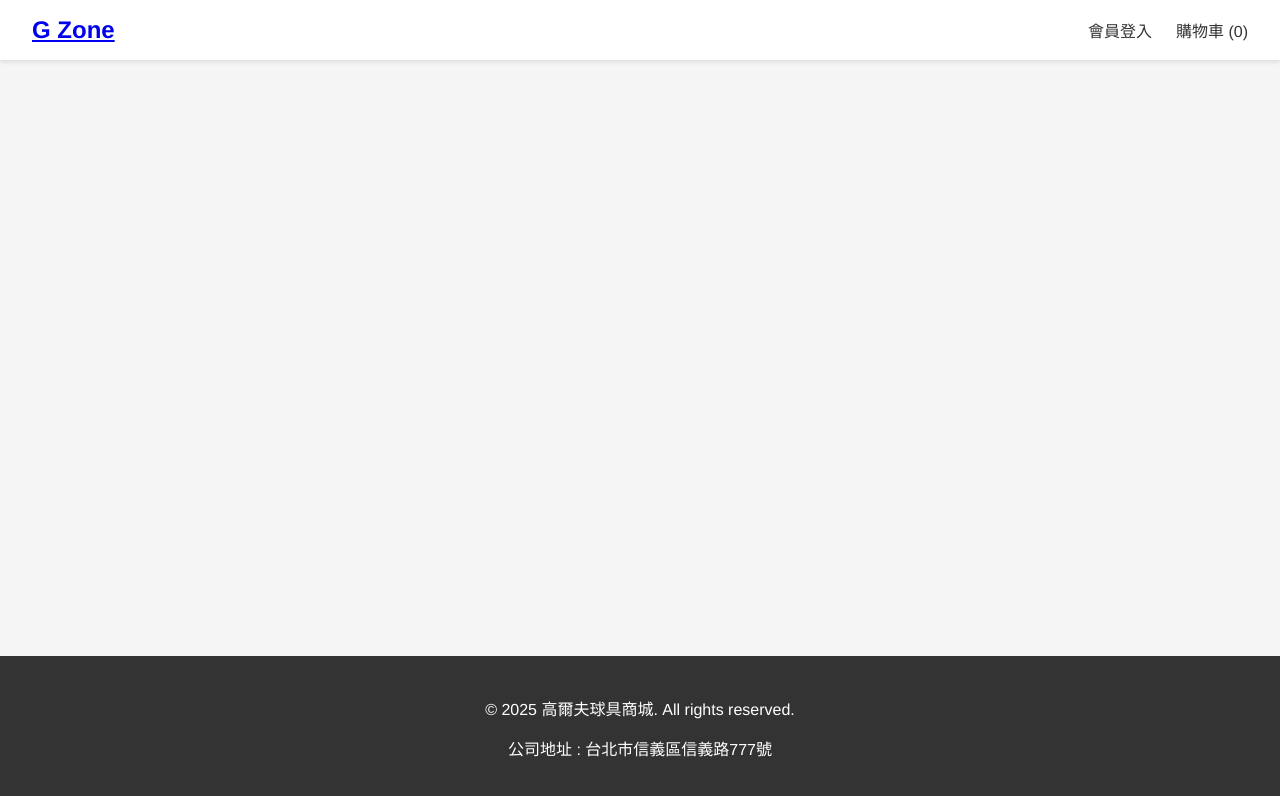
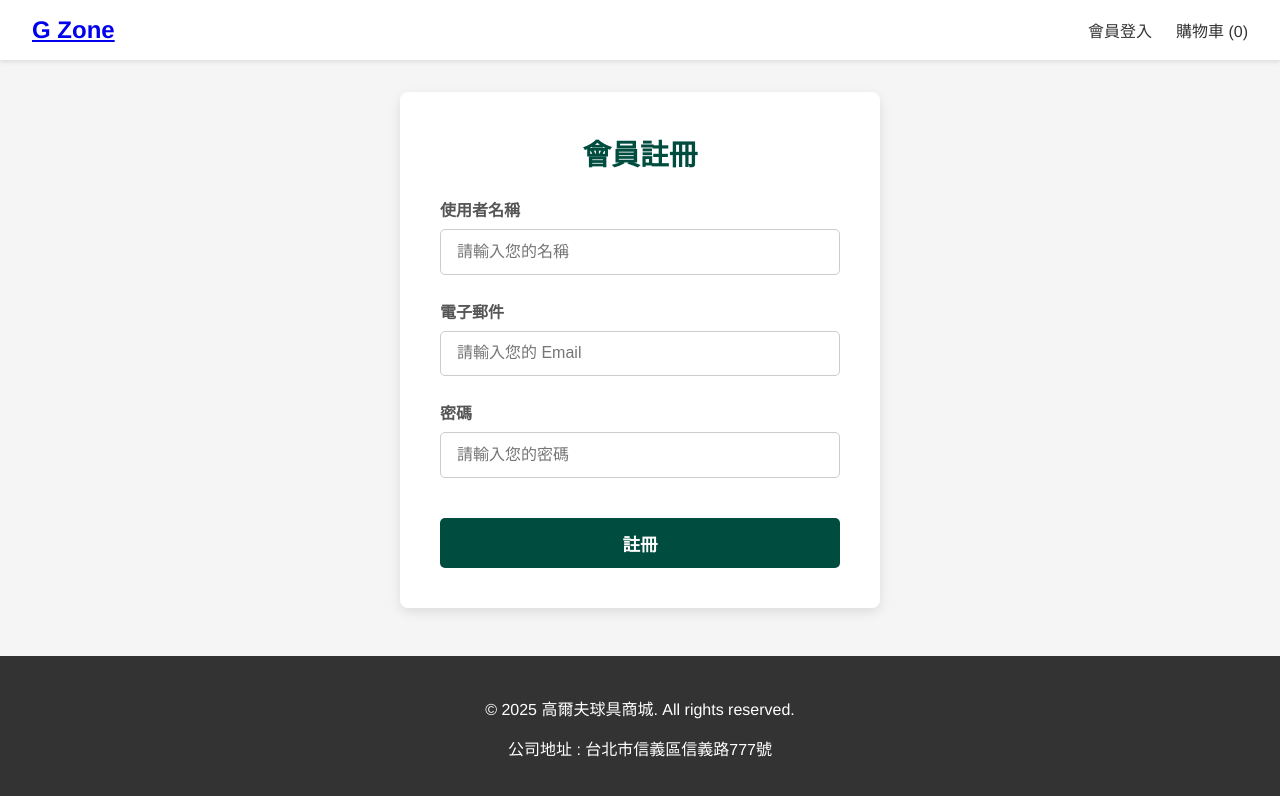
Before and after one commit to CalvinWu394/vue-buygolf-MySQL-frontend, a Vue app: page /register in a window 1280 px wide. Shown: the top 796 px of the page. Built offline with nearby package versions, Linux system fonts and the light colour scheme.

Commit message:
新增會員

```diff
--- a/src/stores/cart.js
+++ b/src/stores/cart.js
@@ -29,7 +29,7 @@ const addToCart = (product, quantity = 1 ) => {
     if(existProduct){
       existProduct.quantity = existProduct.quantity + quantity;
     }else{
-      cart.value.push({ ...product, quantity: quantity });  //展開語法 (...) ,建立複製品並擴充它
+      cart.value.push({ ...product, quantity: quantity });  //展開語法 (...) ,建立複製品並新增quantity這個物件
 
     }
     alert(`將 ${quantity} 個添加至購物車`);
--- /dev/null
+++ b/src/stores/user.js
@@ -0,0 +1,54 @@
+//建立響應式的狀態
+import { ref } from 'vue';
+// 從 'pinia' 引入 defineStore 這個函式，這是定義 store 的起手式；
+import { defineStore } from 'pinia';
+
+//我們將用它來跟後端 API 溝通；
+import axios from 'axios';
+
+// 這裡我們開始定義一個新的 store；
+// 'user' 是這個 store 的唯一 ID，就像是這個倉庫的名字；
+// 第二個參數是一個函式，格式類似元件的 <script setup>，我們可以在裡面定義狀態、動作等；
+export const useUserStore = defineStore("user", () => {
+    // 【狀態 (State)】
+    // 建立一個名為 user 的 ref，初始值為 null；
+    // 這就像在倉庫裡準備一個叫 "user" 的空箱子，之後用來存放登入成功的會員資料；
+    const userInformation = ref(null);
+
+    // 建立一個名為 isLoggedIn 的 ref，初始值為 false；
+    // 這是一個旗標，用來判斷使用者是否已經登入；
+    const isLoggedIn = ref(false);
+
+    // 【動作 (Actions)】
+    // 這裡我們定義一個名為 login 的函式，它是一個非同步 (async) 函式；
+    // 這個函式負責處理登入的邏輯，它接收name、email、password 作為參數；
+    const login = async(username, email, password) =>{
+        try{
+            const response = await axios.post('http://localhost:3000/api/login', {username, email, password});
+            // 如果登入成功 (後端回傳資料)，我們就把回傳的會員資料存到 userInformation 這個 ref 裡；
+            userInformation.value = response.data;
+            console.log(userInformation.value );
+            // 同時，把 isLoggedIn 的旗標設為 true；
+            isLoggedIn.value = true;
+            console.log(`登入成功: ${response.data}`);
+
+            return true;  //會回傳給 Login.vue 的 success
+
+        }catch(error){
+            console.error('登入失敗:',error.response.data);
+            userInformation.value = null;
+            isLoggedIn.value = false;
+
+            return false;  //會回傳給 Login.vue 的 success
+        }
+    }
+
+       // 最後要 export，這樣其他的元件才能使用它們；
+        return{
+        userInformation,
+        isLoggedIn,
+        login
+    };
+
+
+});
--- a/src/views/Home.vue
+++ b/src/views/Home.vue
@@ -2,8 +2,7 @@
 // onMounted: 這是一個「生命週期鉤子」。它會在元件成功掛載到畫面上「之後」執行裡面的程式碼，非常適合用來發送網路請求去要資料。
 // computed: 用來建立「計算屬性」。它會根據一個或多個響應式資料，計算出一個新的值。當依賴的資料改變時，它會自動重新計算。
 import { ref, onMounted, computed } from "vue";
-import { RouterLink } from "vue-router";
-// 【新增】從剛剛安裝的套件中，引入輪播圖需要的元件；
+//【新增】從剛剛安裝的套件中，引入輪播圖需要的元件；
 import 'vue3-carousel/dist/carousel.css'; // 引入輪播圖的基本 CSS 樣式
 import { Carousel, Slide, Pagination, Navigation } from 'vue3-carousel';
 //import { collection, getDocs } from "firebase/firestore";
@@ -243,6 +242,7 @@ const selectCategory = (category) =>{
 
       <h2 class="all-products-title">商品列表</h2>
       <div class="product-grid">
+        <!-- 不需要再次import,因為在main.js透過 app.use(router)已經有宣告為全域 -->
         <RouterLink
           v-for="product in filteredProducts"
           :key="product.firestoreId"
--- a/src/views/Login.vue
+++ b/src/views/Login.vue
@@ -1,21 +1,44 @@
 <script setup>
+//建立響應式變數
 import { ref } from 'vue';
+//從 'vue-router' 引入 useRouter，我們需要它來在登入成功後跳轉頁面；
+import { useRouter } from 'vue-router';
+// 引入我們建立的 useUserStore；
+import { useUserStore } from '../stores/user.js';
 
 // 為了示範 v-model，我們加上 ref
+const username = ref('');
 const email = ref('');
 const password = ref('');
+const router = useRouter();
+const useStore = useUserStore();
 
-const handleLogin = () => {
-  // 這裡可以放登入的邏輯
-  alert(`Email: ${email.value}\n密碼: ${password.value}`);
-};
+// 處理登入邏輯的函式
+// 把它改成 async 函式，因為我們要呼叫非同步的 login action
+const userLogin = async () => {
+  // 呼叫 userStore 中的 login 動作，並傳入使用者輸入的username、email、password
+  // await 會等到 login 函式執行完畢 (無論成功或失敗)
+  const success = await useStore.login(username.value, email.value, password.value);
+  if(success){
+    // 如果成功，就跳出提示訊息
+    alert('登入成功！歡迎回來！');
+    router.push('/');
+  }else{
+    // 如果失敗，就跳出錯誤訊息
+    alert('Email 或密碼錯誤，請重新輸入。');
+  }
+  }
 </script>
 
 <template>
   <div class="login-container">
     <div class="login-box">
       <h2>會員登入</h2>
-      <form @submit.prevent="handleLogin">
+      <form @submit.prevent="userLogin">
+        <div class="form-group">
+          <label for="username">使用者名稱</label>
+          <input type="text" id="username" v-model="username" required placeholder="請輸入您的名稱">
+        </div>
         <div class="form-group">
           <label for="email">電子郵件</label>
           <input type="email" id="email" v-model="email" required placeholder="請輸入您的 Email">
@@ -24,8 +47,10 @@ const handleLogin = () => {
           <label for="password">密碼</label>
           <input type="password" id="password" v-model="password" required placeholder="請輸入您的密碼">
         </div>
+
         <button type="submit">登入</button>
-        <button type="submit">申請會員</button>
+
+        <RouterLink to="/register" class="register-link">申請會員</RouterLink>
       </form>
     </div>
   </div>
@@ -72,6 +97,7 @@ label {
   color: #555;
 }
 
+input[type="text"],
 input[type="email"],
 input[type="password"] {
   width: 100%; /* 寬度填滿容器 */
@@ -84,6 +110,7 @@ input[type="password"] {
 }
 
 /* 當使用者點擊輸入框時的樣式 */
+input[type="text"]:focus,
 input[type="email"]:focus,
 input[type="password"]:focus {
   outline: none; /* 移除預設的藍色外框 */
@@ -113,4 +140,19 @@ button:hover {
 button:active {
   transform: scale(0.98); /* 讓按鈕有被按下去的感覺 */
 }
+
+
+.link-container {
+  margin-top: 1.5rem; /* 和上方登入按鈕的間距 */
+}
+
+.register-link {
+  color: var(--primary-color); /* 連結文字顏色使用主題色 */
+  text-decoration: none; /* 移除底線 */
+  font-weight: 500;
+}
+
+.register-link:hover {
+  text-decoration: underline; /* 滑鼠移上去時才顯示底線 */
+}
 </style>
--- a/src/views/Register.vue
+++ b/src/views/Register.vue
@@ -0,0 +1,145 @@
+<script setup>
+import { ref } from 'vue';
+import axios from 'axios';
+
+const username = ref('');
+const email = ref('');
+const password = ref('');
+
+const axiosRegister = async () => {
+    if( !username.value.trim()|| !email.value.trim() || !password.value.trim() ){
+        alert('尚未輸入內容');
+        return;
+    }
+    const all = {
+      username: username.value,
+      email: email.value,
+      password: password.value
+    }
+
+    try{
+    const response = await axios.post('http://localhost:3000/api/register', all);
+    console.log(response.data);
+    alert('註冊成功！');
+
+    }catch(error){
+    //如果請求失敗，把錯誤訊息印在 console，方便除錯
+    //後端API若跳出錯誤 res.status(401).json({ message: 'Email 或密碼錯誤' });
+    //error.response.data 拿到了 { "message": "Email 或密碼錯誤" } 這個物件。
+    //error.response.data.message 成功取得後端的字串 'Email 或密碼錯誤'。
+    console.error('註冊失敗:', error.response.data.message);
+    //同時也用 alert 提醒使用者
+    alert('註冊失敗');
+  }
+}
+
+</script>
+
+<template>
+<div class="register-container">
+    <div class="register-box">
+      <h2>會員註冊</h2>
+      <form @submit.prevent="axiosRegister">
+        <div class="form-group">
+          <label for="username">使用者名稱</label>
+          <input type="text" id="username" v-model="username" required placeholder="請輸入您的名稱">
+        </div>
+        <div class="form-group">
+          <label for="email">電子郵件</label>
+          <input type="email" id="email" v-model="email" required placeholder="請輸入您的 Email">
+        </div>
+        <div class="form-group">
+          <label for="password">密碼</label>
+          <input type="password" id="password" v-model="password" required placeholder="請輸入您的密碼">
+        </div>
+        <button type="submit">註冊</button>
+      </form>
+    </div>
+  </div>
+</template>
+
+<style scoped>
+.register-container {
+  display: flex; /* 使用 Flexbox 彈性盒子佈局 */
+  justify-content: center; /* 讓子項目在主軸 (水平) 上置中 */
+  align-items: center; /* 讓子項目在交錯軸 (垂直) 上置中 */
+  width: 100%; /* 寬度佔滿父容器 */
+  flex-grow: 1; /* 讓這個容器填滿 <main> 剩餘的所有空間 */
+  background-color: var(--light-gray, #f5f5f5); /* 使用 App.vue 定義好的全域 CSS 變數 */
+}
+
+.register-box {
+  width: 100%; /* 寬度預設為 100% */
+  max-width: 400px; /* 但最大寬度不超過 400px，避免在電腦大螢幕上看起來太寬 */
+  padding: 2.5rem; /* 內部留白空間 */
+  background-color: white; /* 背景色為白色 */
+  border-radius: 8px; /* 圓角 */
+  box-shadow: 0 4px 12px rgba(0, 0, 0, 0.1); /* 加上一些陰影讓它有立體感 */
+  text-align: center; /* 讓標題和按鈕文字置中 */
+}
+
+h2 {
+  margin-top: 0; /* 移除標題上方的預設邊距 */
+  margin-bottom: 1.5rem; /* 標題和表單之間的距離 */
+  color: var(--primary-color, #004d40); /* 使用全域變數的主題色 */
+  font-size: 1.8rem; /* 字體大小 */
+}
+
+.form-group {
+  margin-bottom: 1.5rem; /* 每個輸入項之間的距離 */
+  text-align: left; /* 讓 label 和 input 靠左對齊 */
+}
+
+label {
+  display: block; /* 讓 label 變成區塊元素，單獨佔一行 */
+  margin-bottom: 0.5rem; /* label 和 input 之間的距離 */
+  font-weight: 600; /* 字體加粗 */
+  color: #555; /* 字體顏色 */
+}
+
+input[type="text"],
+input[type="email"],
+input[type="password"] {
+  width: 100%; /* 寬度填滿容器 */
+  padding: 0.8rem 1rem; /* 輸入框的內部空間 */
+  border: 1px solid #ccc; /* 邊框樣式 */
+  border-radius: 5px; /* 輸入框圓角 */
+  font-size: 1rem; /* 字體大小 */
+  box-sizing: border-box; /* 這是重要的 CSS 屬性，確保 padding 和 border 不會增加元素的總寬度 */
+  transition: border-color 0.2s, box-shadow 0.2s; /* 當樣式改變時，加上 0.2 秒的過渡動畫，看起來更滑順 */
+}
+
+/* 當使用者點擊 (focus) 輸入框時的樣式 */
+input[type="text"]:focus,
+input[type="email"]:focus,
+input[type="password"]:focus {
+  outline: none; /* 移除瀏覽器預設的藍色外框 */
+  border-color: var(--primary-color, #004d40); /* 邊框顏色變成主題色 */
+  box-shadow: 0 0 0 3px rgba(0, 77, 64, 0.1); /* 加上一個柔和的光暈效果，提升使用者體驗 */
+}
+
+button {
+  width: 100%; /* 寬度填滿 */
+  padding: 0.8rem 1rem; /* 內部空間 */
+  border: none; /* 移除邊框 */
+  border-radius: 5px; /* 圓角 */
+  background-color: var(--primary-color, #004d40); /* 背景使用主題色 */
+  color: white; /* 文字為白色 */
+  font-size: 1.1rem; /* 字體大小 */
+  font-weight: bold; /* 字體加粗 */
+  cursor: pointer; /* 滑鼠移上去時，游標變成手指形狀 */
+  transition: background-color 0.2s, transform 0.1s; /* 過渡動畫 */
+  margin-top: 1rem; /* 和上方元素的距離 */
+}
+
+/* 滑鼠移到按鈕上時的樣式 */
+button:hover {
+  background-color: #00382e; /* 讓背景色變深一點，提供回饋感 */
+}
+
+/* 點擊按鈕時的樣式 */
+button:active {
+  transform: scale(0.98); /* 讓按鈕稍微縮小，模擬被按下去的感覺 */
+}
+
+</style>
```
Also changed, not shown: src/App.vue (+22 -10 lines), src/router/index.js (+8 -0 lines), 1 other file (tests, documents, lock files or other folders).
